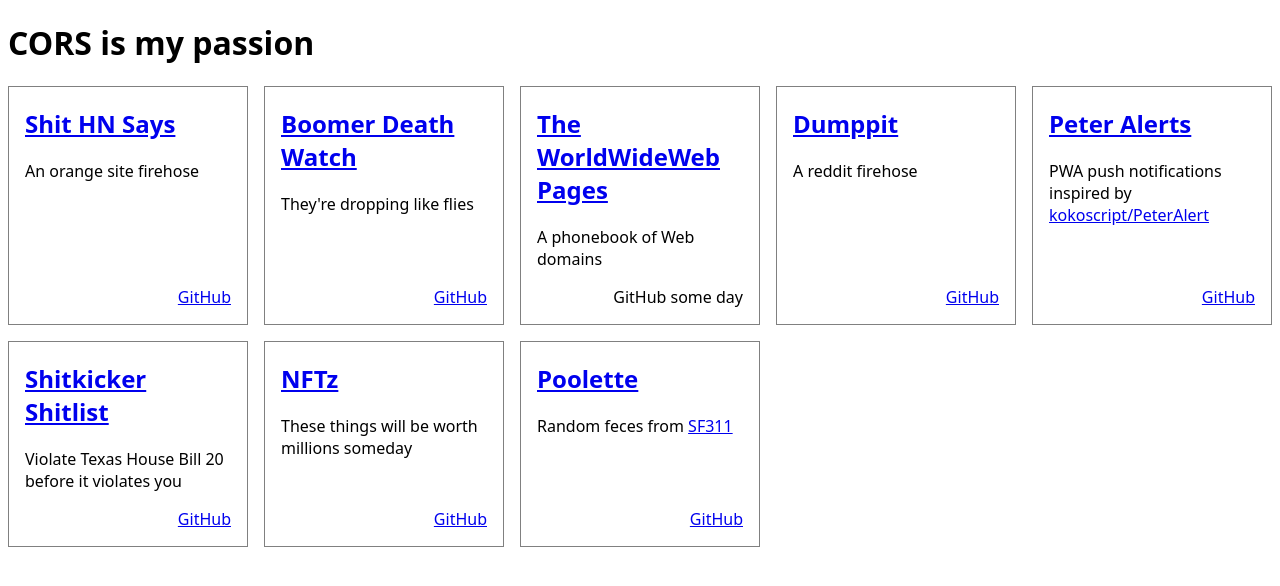
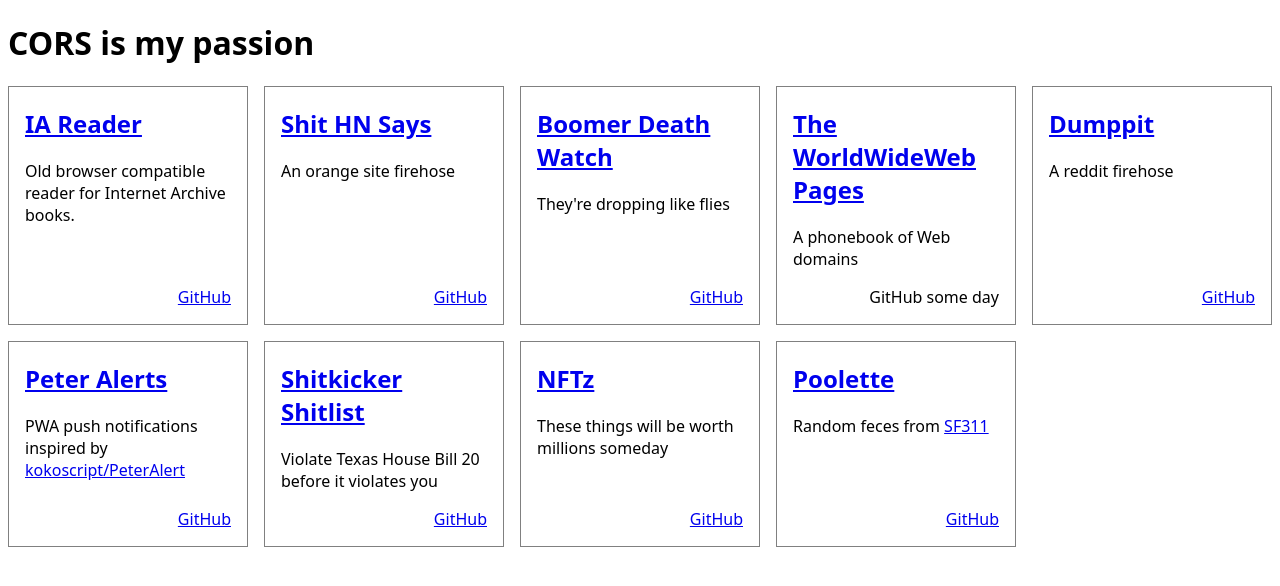
Before and after one commit to HotGarbo/www, a plain HTML site: page index.html in a window 1280 px wide. Drawn offline with Linux system fonts and the light colour scheme.

Commit message:
Add IA Reader

```diff
--- a/index.html
+++ b/index.html
@@ -42,6 +42,17 @@
 </head>
 <h1>CORS is my passion</h1>
 <main>
+<article>
+	<header>
+		<h1><a target="_blank" href="https://ia.hotgarba.ge">IA Reader</a></h1>
+	</header>
+	<p>
+		Old browser compatible reader for Internet Archive books.
+	</p>
+	<footer>
+		<a target="_blank" href="https://github.com/HotGarbo/ia-reader">GitHub</a>
+	</footer>
+</article>
 <article>
 	<header>
 		<h1><a target="_blank" href="https://hn.hotgarba.ge">Shit HN Says</a></h1>
```
